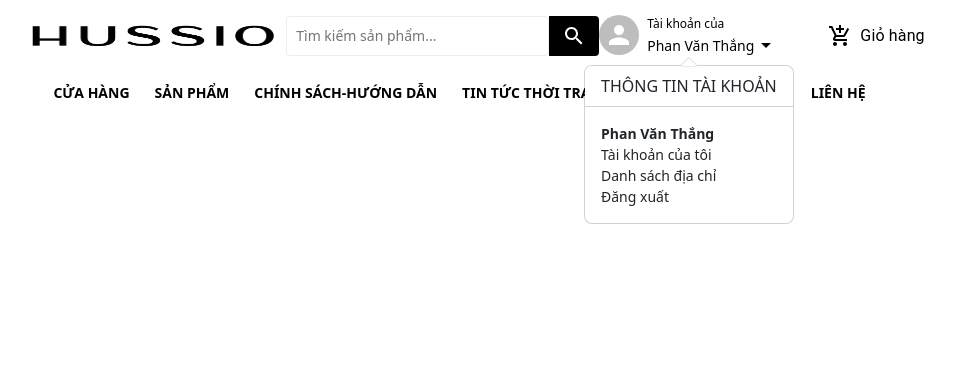
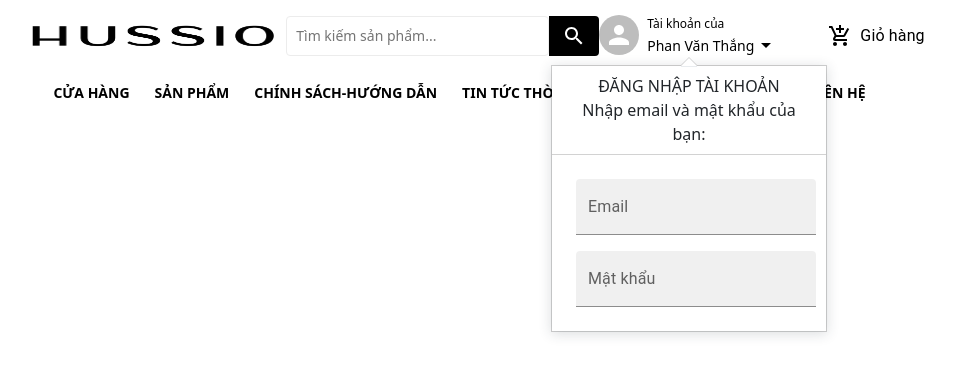
Before and after one commit to phanvanthang0411/Website-Clothes, a React (Vite) app in the folder Website-Clothes-Purchase/: page / in a window 1280 px wide. Both pictures are taken after a click on the element "Phan Văn Thắng". Shown: the top 374 px of the page, without its empty margins (168-1123 px from the left). Built offline with nearby package versions, Linux system fonts and the light colour scheme.

Commit message:
[WEB-CLOTHES-3] Add ant design and build login form

```diff
--- a/Website-Clothes-Purchase/package.json
+++ b/Website-Clothes-Purchase/package.json
@@ -19,6 +19,7 @@
     "@mui/material": "^5.15.15",
     "@mui/styled-engine-sc": "^6.0.0-alpha.18",
     "@reduxjs/toolkit": "^2.2.4",
+    "antd": "^5.17.3",
     "bootstrap": "^5.3.3",
     "react": "^18.2.0",
     "react-bootstrap": "^2.10.2",
--- a/Website-Clothes-Purchase/src/commonComponent/component/loginPopup.tsx
+++ b/Website-Clothes-Purchase/src/commonComponent/component/loginPopup.tsx
@@ -3,41 +3,71 @@ import { Avatar } from '@mui/material'
 import 'bootstrap/dist/css/bootstrap.css'
 import React, { useState } from 'react'
 import { OverlayTrigger, Popover } from 'react-bootstrap'
+import { TextField, Box } from '@mui/material'
 
 export default function LoginPopup() {
     const [show, setShow] = useState<boolean>(false)
     const [isLogin, setIsLogin] = useState<boolean>(false)
 
-    const popoverBottom = (
+    const FormInformationUser = (
         <Popover id='popover-positioned-bottom'>
             <Popover.Header style={{ background: '#FFF' }}>
                 <div className='popover-title'>THÔNG TIN TÀI KHOẢN</div>
             </Popover.Header>
             <Popover.Body>
-                <div className='popover-body-name' style={{fontWeight: '600'}}>Phan Văn Thắng</div>
+                <div className='popover-body-name' style={{ fontWeight: '600' }}>
+                    Phan Văn Thắng
+                </div>
                 <div className='popover-body-account'>Tài khoản của tôi</div>
                 <div className='popover-body-list-address'>Danh sách địa chỉ</div>
                 <div className='popover-body-login-btn'>Đăng xuất</div>
             </Popover.Body>
         </Popover>
     )
-    const renderFormLoginAndSignIn = () => {
-        return (
-            <div>
 
-            </div>
-        )
-    }
+    const FormLogin = (
+        <Popover id='popover-positioned-bottom' style={{boxShadow: "0px 2px 12px #27313C29", borderRadius: '0'}}>
+            <Popover.Header style={{ background: '#FFF', textAlign: 'center' }}>
+                <div className='popover-title'>ĐĂNG NHẬP TÀI KHOẢN</div>
+                <div className='popover-description'>Nhập email và mật khẩu của bạn:</div>
+            </Popover.Header>
+            <Popover.Body>
+                <Box
+                    component='form'
+                    sx={{
+                        '& .MuiTextField-root': { m: 1, width: '30ch' }
+                    }}
+                    noValidate
+                    autoComplete='off'
+                >
+                    <TextField
+                        id='filled-error'
+                        label='Email'
+                        defaultValue=''
+                        variant='filled'
+                    />
+                    <TextField
+                        id='filled-error-helper-text'
+                        label='Mật khẩu'
+                        defaultValue=''
+                        variant='filled'
+                    />
+                </Box>
+            </Popover.Body>
+        </Popover>
+    )
 
     return (
         <React.Fragment>
-            <OverlayTrigger trigger='click' placement='bottom' overlay={popoverBottom}>
+            <OverlayTrigger trigger='click' placement='bottom' overlay={isLogin ? FormInformationUser : FormLogin}>
                 <div style={{ display: 'flex', cursor: 'pointer', position: 'relative' }}>
                     <Avatar sx={{ marginRight: '8px' }}></Avatar>
                     <div className='common-header-login'>
-                        <div className='common-header-login-title'>{isLogin ? "Đăng nhập/Đăng ký" : "Tài khoản của"}</div>
+                        <div className='common-header-login-title'>
+                            {isLogin ? 'Đăng nhập/Đăng ký' : 'Tài khoản của'}
+                        </div>
                         <div className='common-header-login-name' onClick={() => setShow(!show)}>
-                            {isLogin ? "Tài khoản của tôi" : "Phan Văn Thắng"}
+                            {isLogin ? 'Tài khoản của tôi' : 'Phan Văn Thắng'}
                             <ArrowDropDownIcon></ArrowDropDownIcon>
                         </div>
                     </div>
```
Also changed, not shown: 1 other file (tests, documents, lock files or other folders).
